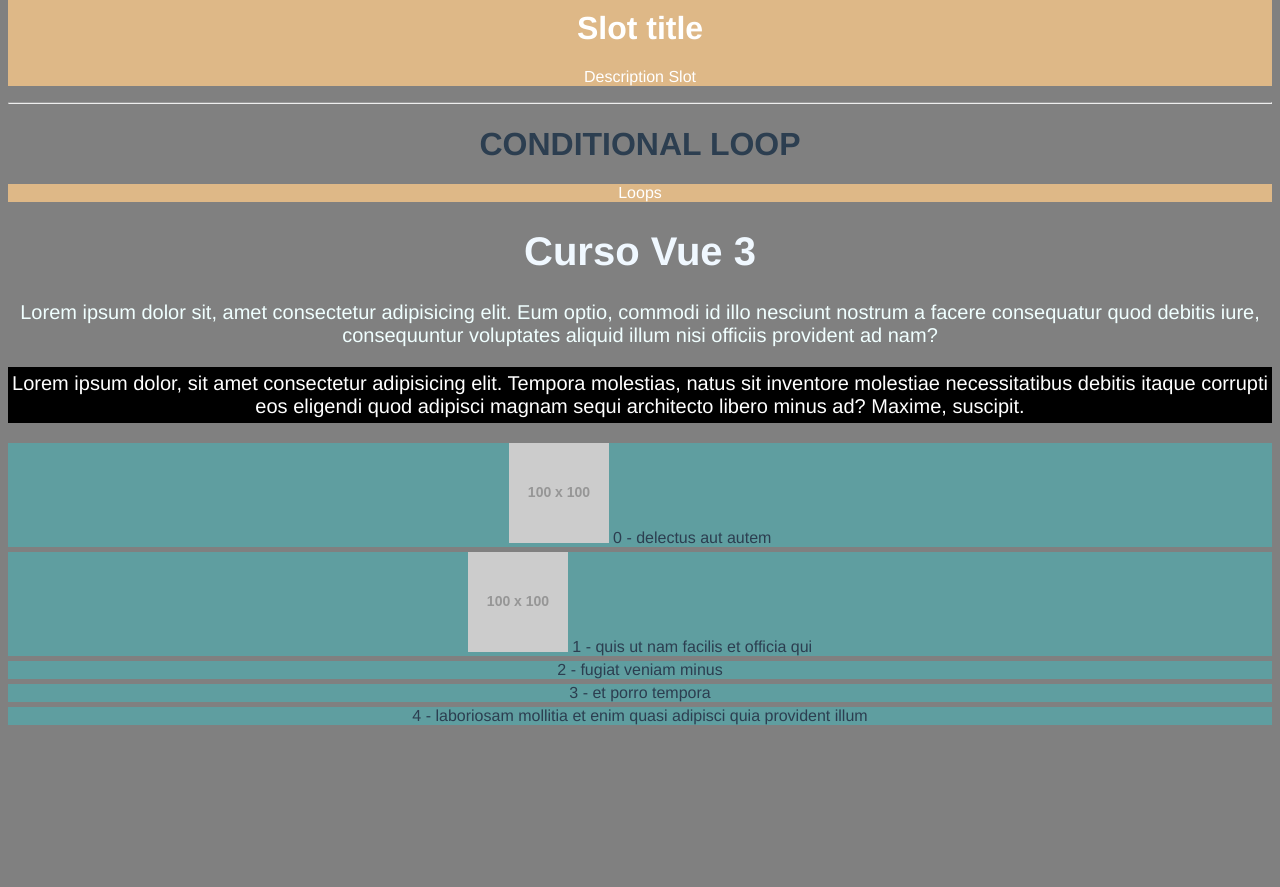
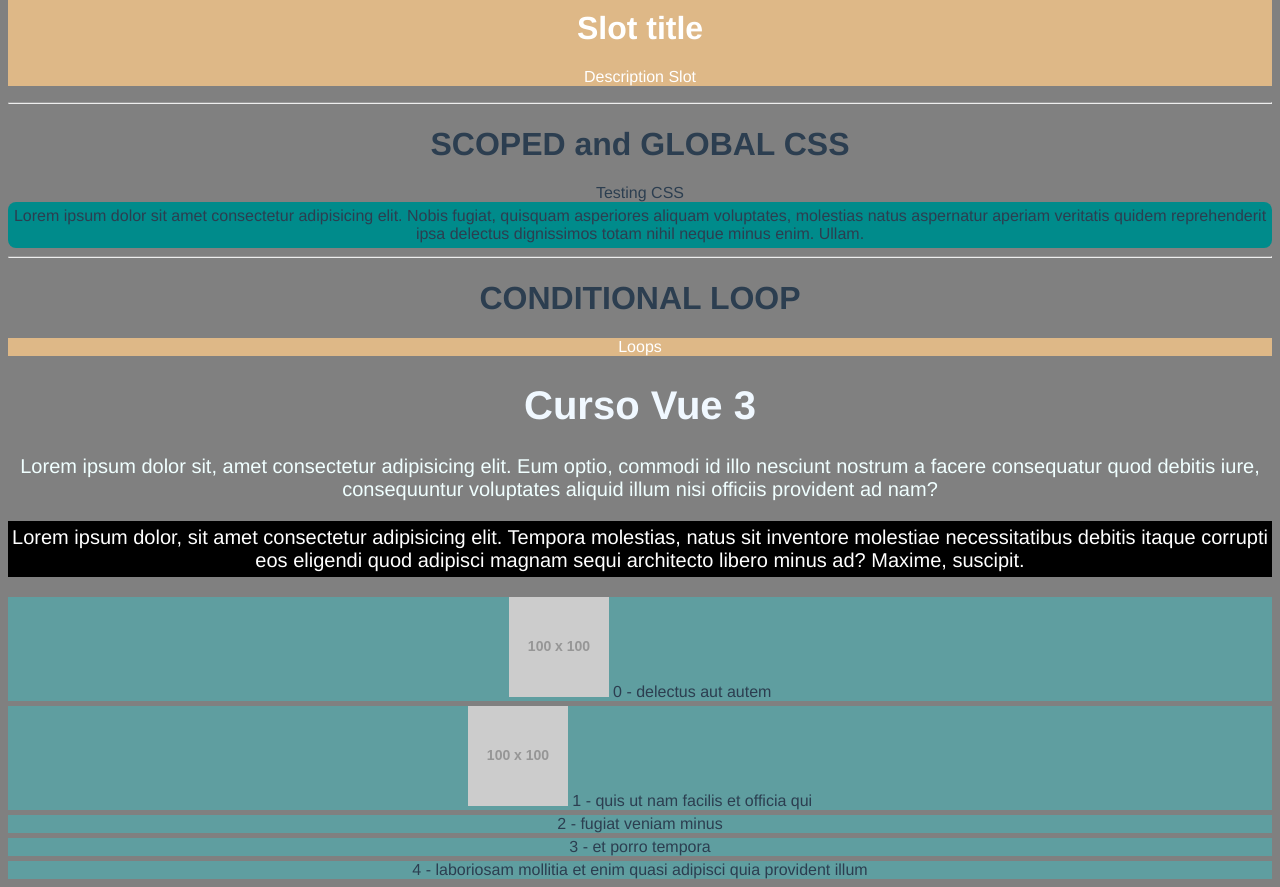
Before and after one commit to inacio000/Vue.js, a Vue app in the folder my-vue-app/: page / in a window 1280 px wide. Shown: the part 1940-2827 px from the top of the page. Before the commit the page ends 2673 px from the top, so only its background shows below. Built offline with nearby package versions, Linux system fonts and the light colour scheme.

Commit message:
Scoped and Global style

```diff
--- a/my-vue-app/src/App.vue
+++ b/my-vue-app/src/App.vue
@@ -61,6 +61,12 @@
   </SlotComponent>
   <hr>
 
+  <!-- SCOPED & GLOBAL CSS -->
+  <h1>SCOPED and GLOBAL CSS</h1>
+  <div class="card">Testing CSS</div>
+  <BaseCard />
+  <hr>
+
   <!-- CONDICIONAL LOOP -->
   <h1>CONDITIONAL LOOP</h1>
   <ConditionalLoop />
@@ -69,14 +75,15 @@
 
 <script>
 // import HelloWorld from './components/HelloWorld.vue'
+import BaseCard from './components/BaseCard.vue';
 import TheHeader from './components/TheHeader.vue';
 import LifeCycle from './components/LifeCycle.vue';
 import WatchConcept from './components/WatchConcept.vue';
+import SlotComponent from './components/SlotComponent.vue';
 import EventConceptsVue from './components/EventConcepts.vue';
 import ConditionalLoop from './components/ConditionalLoop.vue';
 import ComputedPropriety from './components/ComputedPropriety.vue';
 import TwoWayDataBinding from './components/Two-way-data-binding.vue';
-import SlotComponent from './components/SlotComponent.vue';
 
 export default {
   name: 'App',
@@ -89,7 +96,8 @@ export default {
     ComputedPropriety,
     WatchConcept,
     LifeCycle,
-    SlotComponent
+    SlotComponent,
+    BaseCard
 },
   data() {
     return {
--- /dev/null
+++ b/my-vue-app/src/assets/styles/style.css
@@ -0,0 +1,5 @@
+/* .card {
+    background-color: darkcyan;
+    padding: 5px;
+    border-radius: 8px;
+} */
--- /dev/null
+++ b/my-vue-app/src/components/BaseCard.vue
@@ -0,0 +1,13 @@
+<template>
+    <div class="card">
+        Lorem ipsum dolor sit amet consectetur adipisicing elit. Nobis fugiat, quisquam asperiores aliquam voluptates, molestias natus aspernatur aperiam veritatis quidem reprehenderit ipsa delectus dignissimos totam nihil neque minus enim. Ullam.
+    </div>
+</template>
+
+<style scoped>
+    .card {
+        background-color: darkcyan;
+        padding: 5px;
+        border-radius: 8px;
+    }
+</style>
--- a/my-vue-app/src/main.js
+++ b/my-vue-app/src/main.js
@@ -1,4 +1,5 @@
 import { createApp } from 'vue'
 import App from './App.vue'
+import './assets/styles/style.css'
 
 window.app = createApp(App).mount('#app')
```
